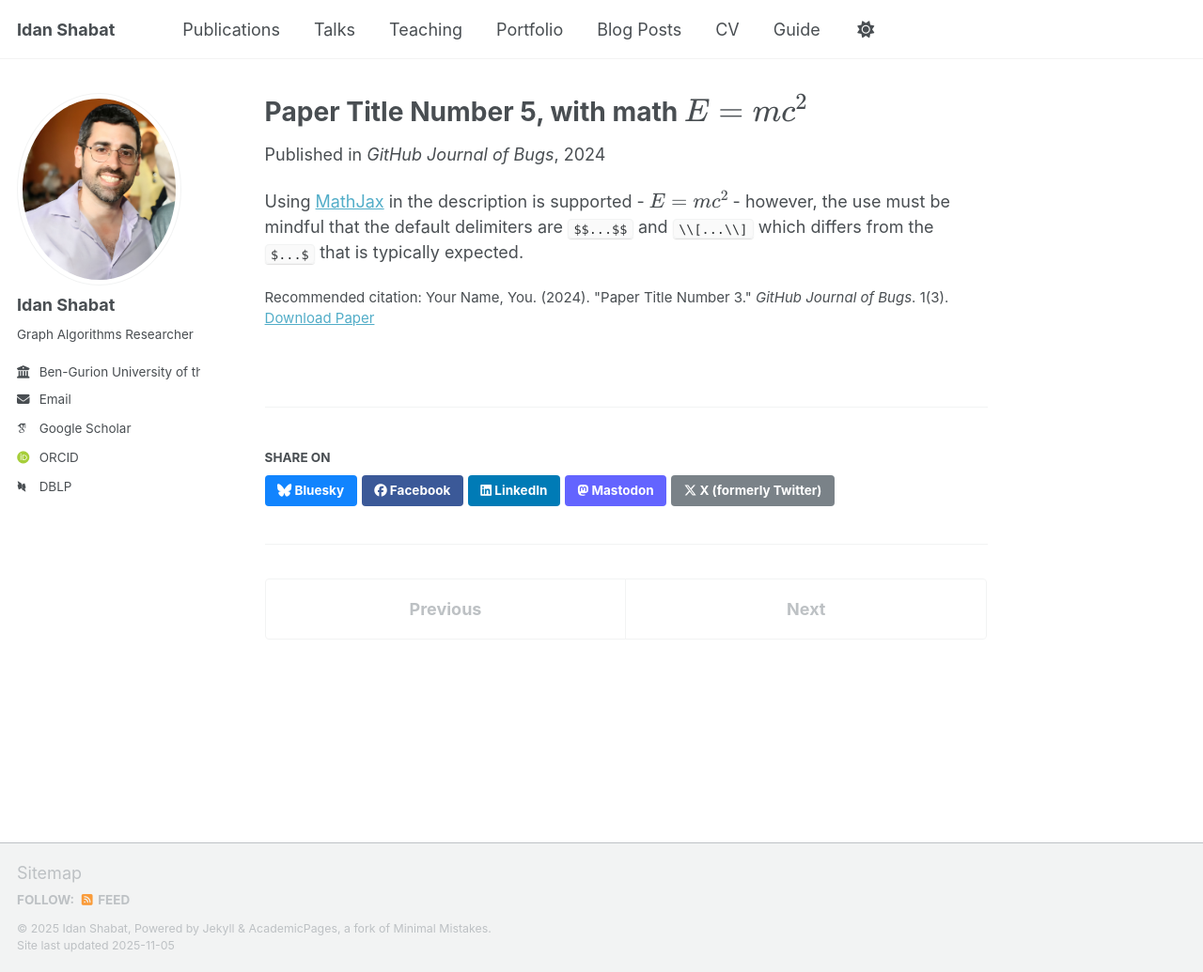
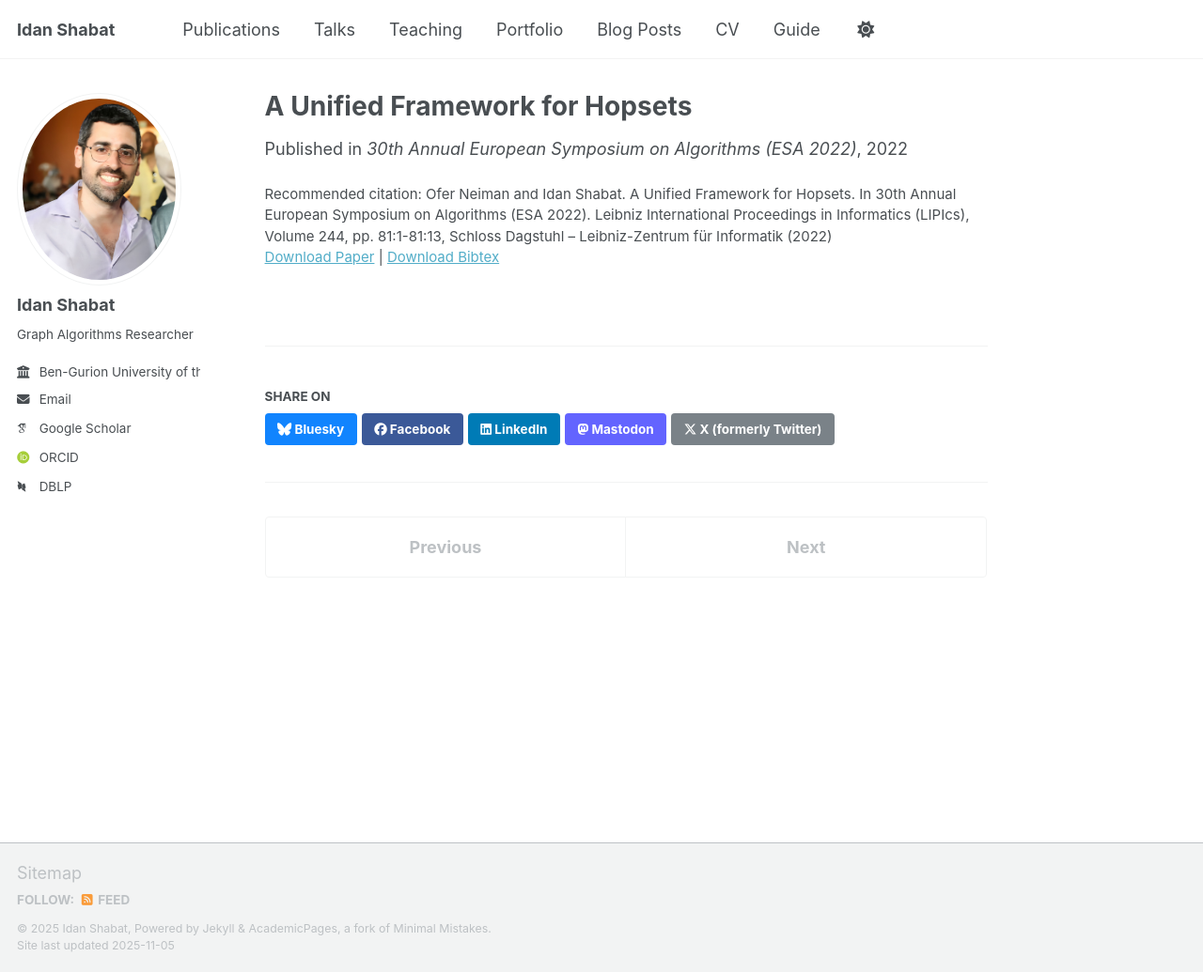
Before and after one commit to IdanShabat/idanshabat.github.io, a Jekyll site: the page built from _publications/2025-06-08-paper-title-number-5.md, in a window 1280 px wide and 1035 px high. Shown: the whole window at 94% size. Built offline with Jekyll 4.4.1, drawn with Linux system fonts in a browser that asks for light colours; some web fonts are replaced; a script that is not in the unit is left out.

Commit message:
Update 2025-06-08-paper-title-number-5.md

```diff
--- a/_publications/2025-06-08-paper-title-number-5.md
+++ b/_publications/2025-06-08-paper-title-number-5.md
@@ -1,13 +1,12 @@
 ---
-title: "Paper Title Number 5, with math $$E=mc^2$$"
+title: "A Unified Framework for Hopsets"
 collection: publications
 category: conferences
-permalink: /publication/2024-02-17-paper-title-number-4
-excerpt: 'This paper is about a famous math equation, $$E=mc^2$$'
-date: 2024-02-17
-venue: 'GitHub Journal of Bugs'
-paperurl: 'https://academicpages.github.io/files/paper3.pdf'
-citation: 'Your Name, You. (2024). &quot;Paper Title Number 3.&quot; <i>GitHub Journal of Bugs</i>. 1(3).'
+permalink: /publication/A Unified Framework for Hopsets
+excerpt:
+date: 2022-09-01
+venue: '30th Annual European Symposium on Algorithms (ESA 2022)'
+paperurl: 'https://doi.org/10.4230/LIPIcs.ESA.2022.81'
+bibtexurl: 'https://scholar.googleusercontent.com/scholar.bib?q=info:ogapy2e3veAJ:scholar.google.com/&output=citation&scisdr=ChXmN3aWEMnX7bZ6fmU:ABGrvjIAAAAAaQt8ZmUvpFU5Qof206PjOVpfS7M&scisig=ABGrvjIAAAAAaQt8ZgyvfwYiNI8B6xlRZz_9t2M&scisf=4&ct=citation&cd=-1&hl=iw'
+citation: 'Ofer Neiman and Idan Shabat. A Unified Framework for Hopsets. In 30th Annual European Symposium on Algorithms (ESA 2022). Leibniz International Proceedings in Informatics (LIPIcs), Volume 244, pp. 81:1-81:13, Schloss Dagstuhl – Leibniz-Zentrum für Informatik (2022)'
 ---
-
-Using [MathJax](https://www.mathjax.org/) in the description is supported - $$E=mc^2$$ - however, the use must be mindful that the default delimiters are `$$...$$` and `\\[...\\]` which differs from the `$...$` that is typically expected.
```
